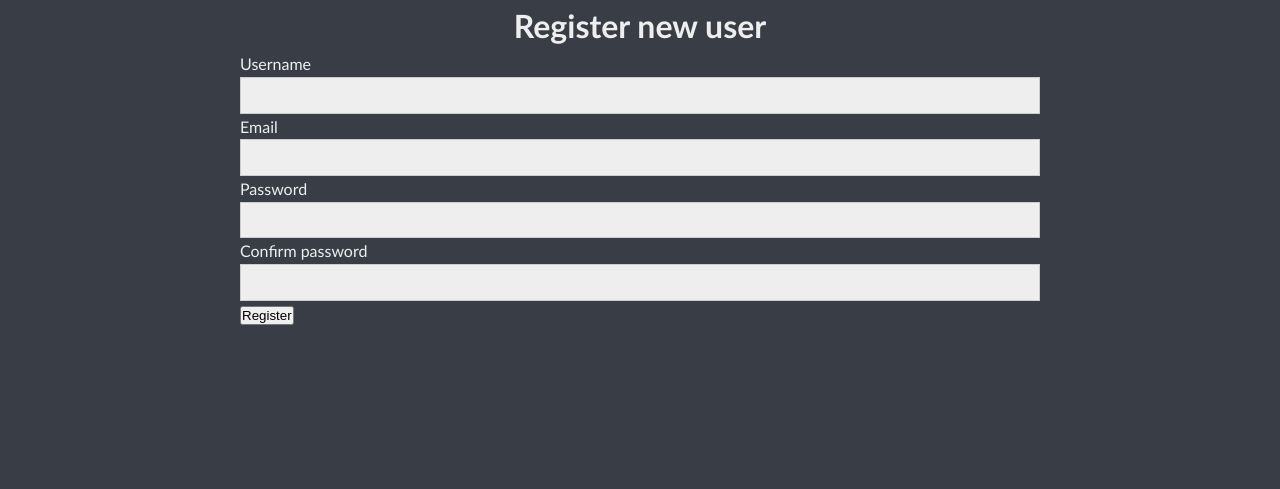
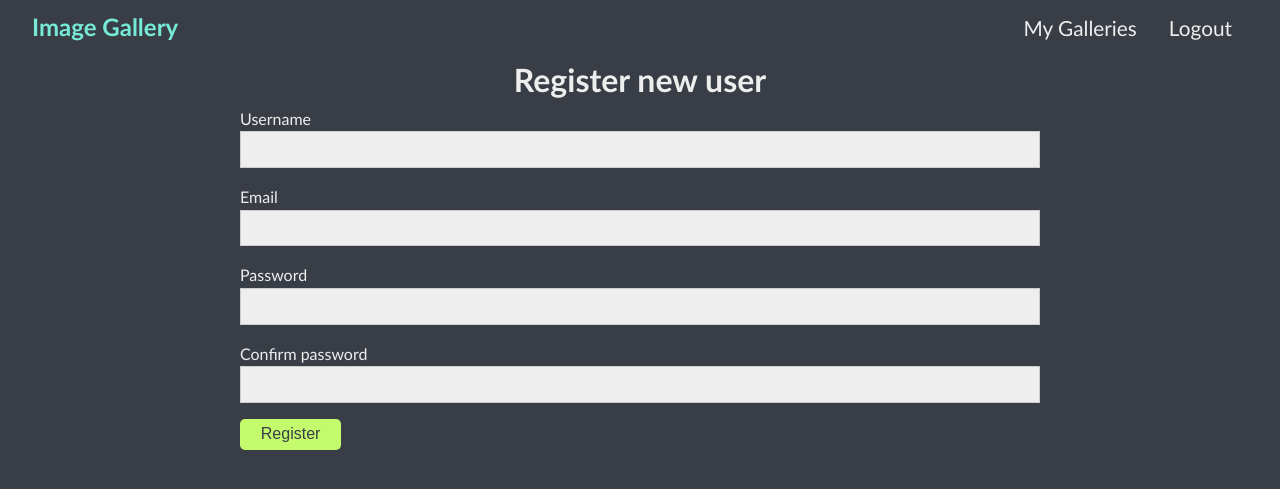
Before and after one commit to madeleinewoodbury/flask-file-uploader, a Flask app: page /register in a window 1280 px wide. Shown: the top 489 px of the page. Run offline with Flask 3, Linux system fonts and the light colour scheme; some libraries are stand-ins or nearby versions.

Commit message:
add navbar

```diff
--- a/forms.py
+++ b/forms.py
@@ -20,6 +20,7 @@ class LoginForm(FlaskForm):
 
 
 class ImageForm(FlaskForm):
+    info = "Allowed extensions: " + ', '.join(ALLOWED_EXTENSIONS)
     file = FileField("Select file to upload", validators=[FileRequired(), FileAllowed(ALLOWED_EXTENSIONS)])
     description = TextAreaField("Description", validators=[Length(max=150)])
     submit = SubmitField("Upload")
--- a/static/style.css
+++ b/static/style.css
@@ -27,11 +27,10 @@ body {
 
 .container {
   max-width: 1200px;
-  margin: 1rem auto;
+  margin: 0 auto;
 }
 
 h2 {
-  text-align: center;
   font-size: 2rem;
 }
 
@@ -49,8 +48,39 @@ li a {
   color: var(--light-color);
 }
 
+.text-center {
+  text-align: center;
+}
+
 img {
   width: 100%;
+}
+
+nav {
+  color: var(--primary-color);
+  display: flex;
+  justify-content: space-between;
+  align-items: center;
+  padding: 0.5rem 2rem;
+}
+
+.nav-links {
+  flex-direction: row;
+  justify-content: space-evenly;
+}
+
+.nav-link {
+  padding: 0 1rem;
+  font-size: 1.3rem;
+}
+
+.nav-link a {
+  border-bottom: 2px solid transparent;
+  padding-bottom: 0.2rem;
+}
+
+.nav-link a:hover {
+  border-color: var(--secondary-color);
 }
 
 form {
@@ -120,15 +150,14 @@ input[type='file'] {
 }
 
 .card-container {
-  display: grid;
-  grid-template-columns: repeat(4, 1fr);
-  gap: 2rem;
   margin-top: 1rem;
 }
 
 .card {
   background-color: var(--light-color);
   padding: 0.5rem;
+  margin: 0.375%;
+  width: 22%;
 }
 
 .card a {
@@ -146,16 +175,14 @@ input[type='file'] {
 }
 
 .gallery p {
-  font-size: 1.5rem;
-  padding: 0.5rem 0;
-}
-
-.image-container {
-  margin-top: 1rem;
+  font-size: 1.3rem;
+  padding-bottom: 0.5rem;
 }
 
 .image-card {
-  width: 33.3%;
+  width: 32%;
+  margin: 0.67%;
+  box-shadow: 3px 4px 29px -7px rgba(0, 0, 0, 0.85);
   transition: all ease-in 0.4s;
 }
 
--- a/templates/base.html
+++ b/templates/base.html
@@ -9,6 +9,18 @@
 </head>
 
 <body>
+    <nav>
+        <h1 class="brand">Image Gallery</h1>
+        <ul class="nav-links">
+            <li class="nav-link">
+                <a href="{{url_for('routes.index')}}">My Galleries</a>
+            </li>
+            <li class="nav-link">
+                <a href="#">Logout</a>
+            </li>
+
+        </ul>
+    </nav>
     <main>
         {% block content %}
         {% endblock %}
--- a/templates/gallery.html
+++ b/templates/gallery.html
@@ -10,9 +10,9 @@
         <a href="#" class="btn btn-danger">Delete gallery</a>
     </div>
 
-    <div class="grid image-container" data-masonry='{ "itemSelector": ".grid-item"}'>
+    <div class="grid card-container" data-masonry='{ "itemSelector": ".image-card"}'>
         {% for image in gallery.images%}
-        <div class="grid-item image-card">
+        <div class="image-card">
             <a href="#">
                 <img src="{{image.url}}" alt="">
             </a>
--- a/templates/home.html
+++ b/templates/home.html
@@ -1,9 +1,10 @@
 {% extends 'base.html' %}
 {% block content %}
 <section class="container">
-    <h2>Your galleries</h2>
+    <h2 class="text-center">Your galleries</h2>
     <a href="{{url_for('routes.create_gallery')}}" class="btn btn-primary">New Gallery</a>
-    <div class="card-container">
+
+    <div class="grid card-container" data-masonry='{ "itemSelector": ".card"}'>
         {% for gallery in galleries%}
         <div class="card">
             {% if gallery.images%}
--- a/templates/login.html
+++ b/templates/login.html
@@ -1,7 +1,7 @@
 {% extends "base.html" %}
 {% block content %}
 <section class="container">
-    <h2>Login</h2>
+    <h2 class="text-center">Login</h2>
     <form method="POST" action={{url_for('auth.login')}}>
         {{form.hidden_tag()}}
         <div class="form-group">
--- a/templates/register.html
+++ b/templates/register.html
@@ -1,26 +1,26 @@
 {% extends "base.html" %}
 {% block content %}
-<section>
-    <h2>Register new user</h2>
+<section class="container">
+    <h2 class="text-center">Register new user</h2>
     <form method="POST" action={{url_for('auth.register')}}>
         {{form.hidden_tag()}}
-        <div>
+        <div class="form-group">
             {{form.username.label}}
             {{form.username}}
         </div>
-        <div>
+        <div class="form-group">
             {{form.email.label}}
             {{form.email}}
         </div>
-        <div>
+        <div class="form-group">
             {{form.password.label}}
             {{form.password}}
         </div>
-        <div>
+        <div class="form-group">
             {{form.password2.label}}
             {{form.password2}}
         </div>
-        {{form.submit}}
+        {{form.submit(class='btn btn-secondary')}}
     </form>
 </section>
 
--- a/templates/uploadFile.html
+++ b/templates/uploadFile.html
@@ -1,12 +1,13 @@
 {% extends 'base.html' %}
 {% block content %}
 <section class="container">
-    <h2>Upload a new image</h2>
+    <h2 class="text-center">Upload a new image</h2>
     <form method="post" action="{{url_for('routes.upload', id=id)}}" enctype="multipart/form-data">
         {{form.hidden_tag()}}
         <div class="form-group">
             {{form.file.label}}
             {{form.file}}
+            {{form.info}}
         </div>
         <div class="form-group">
             {{form.description.label}}
```
